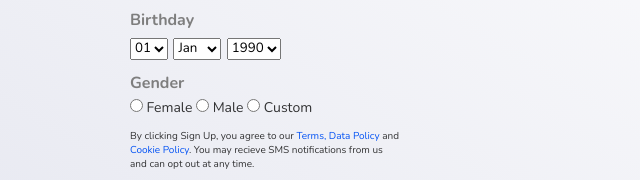
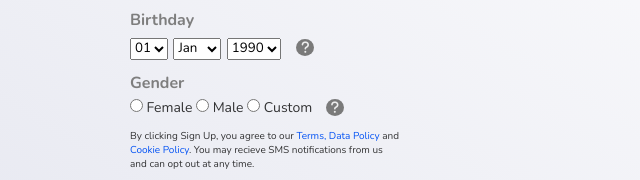
Before and after one commit to MuhamedRazik/FacebookOld, a plain HTML site: page index.html in a window 1280 px wide. Shown: the part 359-539 px from the top of the page, 638-1278 px from the left. Drawn offline with nearby package versions, Linux system fonts and the light colour scheme; a web font is replaced by a local one.

Commit message:
help icon added

```diff
--- a/index.css
+++ b/index.css
@@ -111,3 +111,12 @@ table tr td input {
  .gender {
     font-size: 14px;
  }
+ i {
+    font-size: small;
+    border: 1px transparent;
+    background: #7a7a7a;
+    border-radius: 50%;
+    padding: 2px 5px;
+    margin-left: 10px;
+
+ }
--- a/index.html
+++ b/index.html
@@ -11,6 +11,7 @@
     <link
         href="https://fonts.googleapis.com/css2?family=Comforter+Brush&family=Fira+Code:wght@300..700&family=Noto+Color+Emoji&family=Nunito:ital,wght@0,200..1000;1,200..1000&family=Sulphur+Point:wght@300;400;700&display=swap"
         rel="stylesheet">
+        <link rel="stylesheet" href="https://cdnjs.cloudflare.com/ajax/libs/font-awesome/6.7.2/css/all.min.css" integrity="sha512-Evv84Mr4kqVGRNSgIGL/F/aIDqQb7xQ2vcrdIwxfjThSH8CSR7PBEakCr51Ck+w+/U6swU2Im1vVX0SVk9ABhg==" crossorigin="anonymous" referrerpolicy="no-referrer" />
 </head>
 
 <body>
@@ -139,6 +140,9 @@
                         <option value="2024">2024</option>
                         <option value="2025">2025</option>
                     </select>
+                    <i class="fa-solid fa-question" style="color: #ededed;"></i>
+
+
                 </div>
 
                 <div class="gender">
@@ -146,6 +150,7 @@
                     <input type="radio" name="gender" id="female"> Female
                     <input type="radio" name="gender" id="male"> Male
                     <input type="radio" name="gender" id="custom"> Custom
+                    <i class="fa-solid fa-question" style="color: #ededed;"></i>
                 </div>
 
                 <p class="warning-msg">
```
